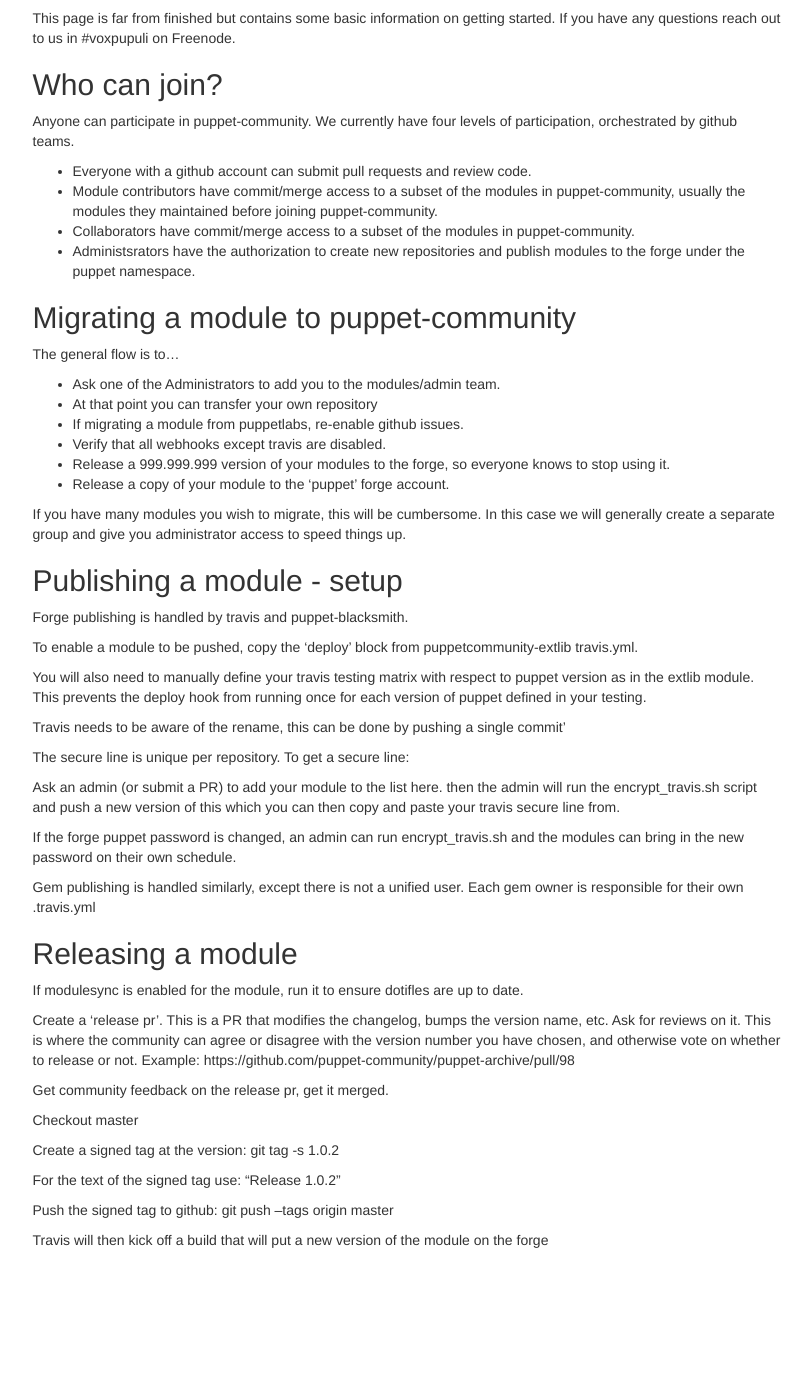
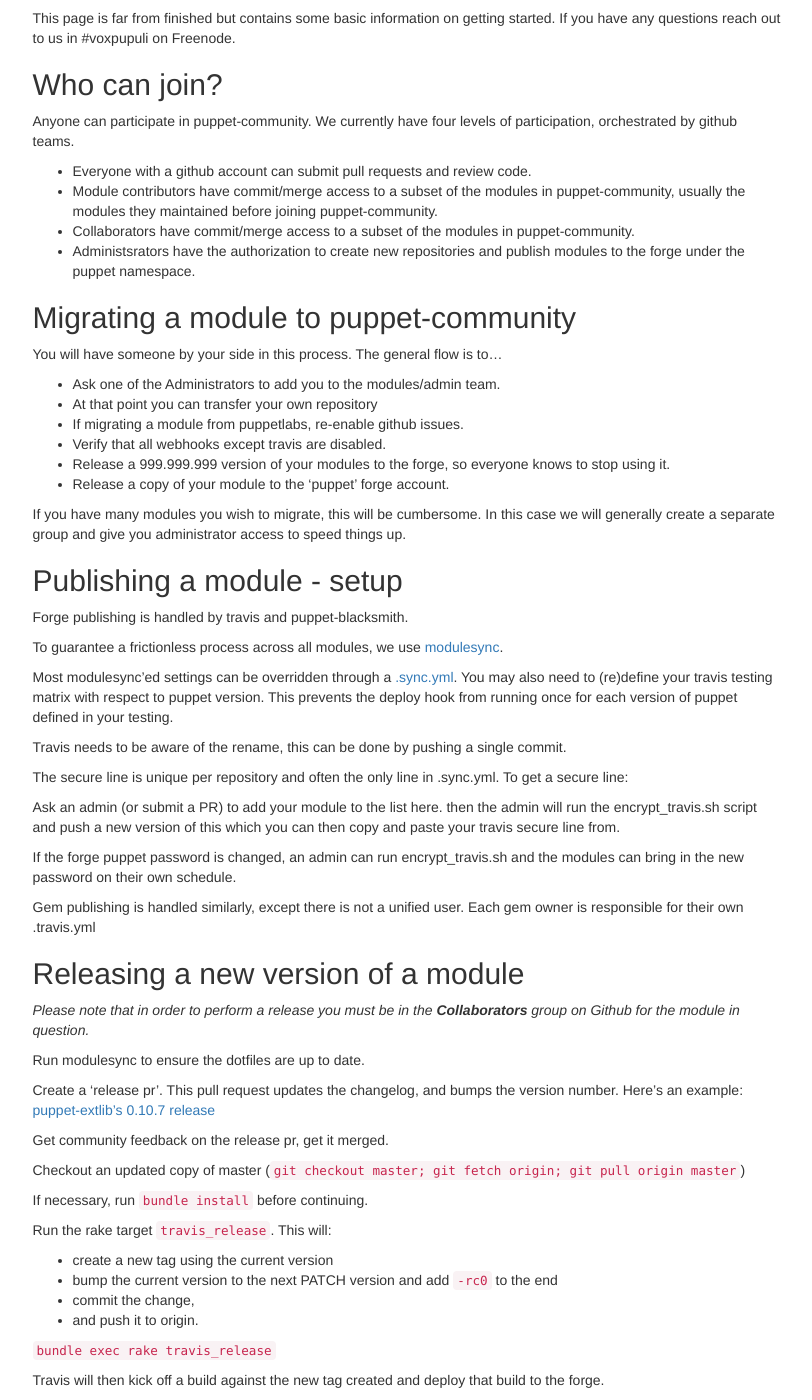
Before and after one commit to voxpupuli/voxpupuli.github.io, a Jekyll site: the page built from docs/index.md, in a window 1280 px wide and 1400 px high, scrolled down 133 px. Shown: the whole window, without its empty margins (135-947 px from the left). Built offline with Jekyll 4.4.1, drawn with Linux system fonts in a browser that asks for light colours; nearby versions of some CDN libraries; before the commit the page ends 1393 px from its top, so only the background shows below that.

Commit message:
Explain and simplify the release process

```diff
--- a/docs/index.md
+++ b/docs/index.md
@@ -20,7 +20,7 @@
   publish modules to the forge under the puppet namespace.
 
 ## Migrating a module to puppet-community
-The general flow is to…
+You will have someone by your side in this process. The general flow is to…
 
 * Ask one of the Administrators to add you to the modules/admin team.
 * At that point you can transfer your own repository
@@ -37,13 +37,13 @@
 ##  Publishing a module - setup
 Forge publishing is handled by travis and puppet-blacksmith.
 
-To enable a module to be pushed, copy the 'deploy' block from puppetcommunity-extlib travis.yml.
+To guarantee a frictionless process across all modules, we use [modulesync](https://github.com/puppet-community/modulesync).
 
-You will also need to manually define your travis testing matrix with respect to puppet version as in the extlib module. This prevents the deploy hook from running once for each version of puppet defined in your testing.
+Most modulesync'ed settings can be overridden through a [.sync.yml](https://github.com/puppet-community/puppet-extlib/blob/master/.sync.yml). You may also need to (re)define your travis testing matrix with respect to puppet version. This prevents the deploy hook from running once for each version of puppet defined in your testing.
 
-Travis needs to be aware of the rename, this can be done by pushing a single commit'
+Travis needs to be aware of the rename, this can be done by pushing a single commit.
 
-The secure line is unique per repository. To get a secure line:
+The secure line is unique per repository and often the only line in .sync.yml. To get a secure line:
 
 Ask an admin (or submit a PR) to add your module to the list here. then the admin will run the encrypt_travis.sh script and push a new version of this which you can then copy and paste your travis secure line from.
 
@@ -52,19 +52,25 @@
 
 Gem publishing is handled similarly, except there is not a unified user. Each gem owner is responsible for their own .travis.yml
 
-## Releasing a module
-If modulesync is enabled for the module, run it to ensure dotifles are up to date.
+## Releasing a new version of a module
+*Please note that in order to perform a release you must be in the __Collaborators__ group on Github for the module in question.*
 
-Create a 'release pr'. This is a PR that modifies the changelog, bumps the version name, etc. Ask for reviews on it. This is where the community can agree or disagree with the version number you have chosen, and otherwise vote on whether to release or not. Example: https://github.com/puppet-community/puppet-archive/pull/98
+Run modulesync to ensure the dotfiles are up to date.
+
+Create a 'release pr'. This pull request updates the changelog, and bumps the version number. Here's an example: [puppet-extlib's 0.10.7 release](https://github.com/puppet-community/puppet-extlib/pull/43)
 
 Get community feedback on the release pr, get it merged.
 
-Checkout master
+Checkout an updated copy of master (`git checkout master; git fetch origin; git pull origin master`)
 
-Create a signed tag at the version: git tag -s 1.0.2
+If necessary, run `bundle install` before continuing.
 
-For the text of the signed tag use: "Release 1.0.2"
+Run the rake target `travis_release`. This will:
+* create a new tag using the current version
+* bump the current version to the next PATCH version and add `-rc0` to the end
+* commit the change,
+* and push it to origin.
 
-Push the signed tag to github: git push --tags origin master
+`bundle exec rake travis_release`
 
-Travis will then kick off a build that will put a new version of the module on the forge
+Travis will then kick off a build against the new tag created and deploy that build to the forge.
```
